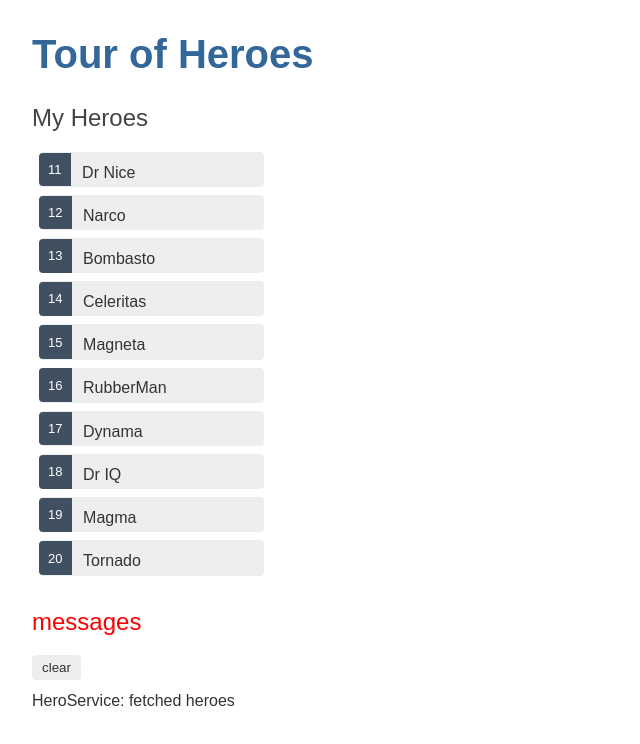
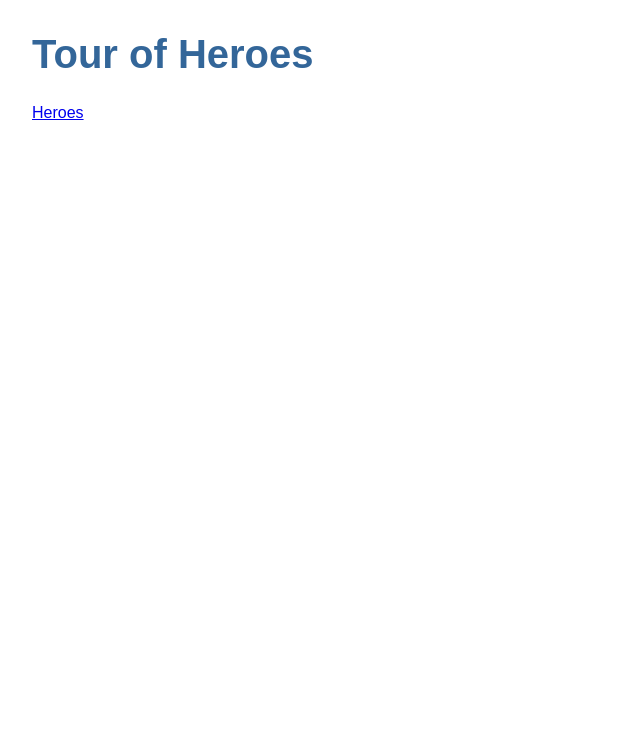
Before and after one commit to live4574/AngularStart, an Angular app in the folder angular-tour-of-heroes/: page / in a window 1280 px wide. Shown: the top 744 px of the page, without its empty margins (0-640 px from the left). Built offline with nearby package versions, Linux system fonts and the light colour scheme.

Commit message:
dashboad component generated

```diff
--- a/angular-tour-of-heroes/src/app/app.component.html
+++ b/angular-tour-of-heroes/src/app/app.component.html
@@ -1,3 +1,7 @@
 <h1>{{title}}</h1>
-<app-heroes></app-heroes>
+<nav>
+    <a routerLink="/heroes">Heroes</a>
+</nav>
+
+<router-outlet></router-outlet>
 <app-messages></app-messages>
--- a/angular-tour-of-heroes/src/app/app.module.ts
+++ b/angular-tour-of-heroes/src/app/app.module.ts
@@ -7,14 +7,16 @@
 import { FormsModule} from '@angular/forms';
 import { HeroDetailComponent } from './hero-detail/hero-detail.component';
 import { MessagesComponent } from './messages/messages.component';
-import { AppRoutingModule } from './app-routing.module'; //<--NgModel은 이 패키지가 제공.
+import { AppRoutingModule } from './app-routing.module';
+import { DashboardComponent } from './dashboard/dashboard.component'; //<--NgModel은 이 패키지가 제공.
 
 @NgModule({
   declarations: [
     AppComponent,
     HeroesComponent,
     HeroDetailComponent,
-    MessagesComponent
+    MessagesComponent,
+    DashboardComponent
   ],
   imports: [
     BrowserModule,
--- /dev/null
+++ b/angular-tour-of-heroes/src/app/dashboard/dashboard.component.html
@@ -0,0 +1 @@
+<p>dashboard works!</p>
--- /dev/null
+++ b/angular-tour-of-heroes/src/app/dashboard/dashboard.component.ts
@@ -0,0 +1,15 @@
+import { Component, OnInit } from '@angular/core';
+
+@Component({
+  selector: 'app-dashboard',
+  templateUrl: './dashboard.component.html',
+  styleUrls: ['./dashboard.component.css']
+})
+export class DashboardComponent implements OnInit {
+
+  constructor() { }
+
+  ngOnInit(): void {
+  }
+
+}
```
Also changed, not shown: angular-tour-of-heroes/src/app/app-routing.module.ts (+32 -4 lines), angular-tour-of-heroes/src/app/dashboard/dashboard.component.css (added), 1 other file (tests, documents, lock files or other folders).
